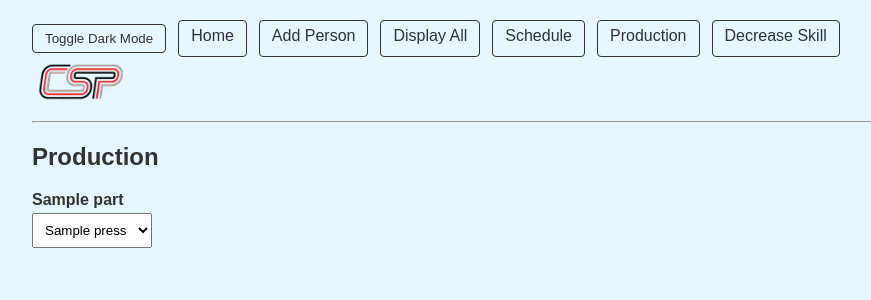
After one commit to HomeLabTec/CSP-Training-and-Scheudle, a Flask app: template templates/production.html in a window 1280 px wide. The commit adds this page. Shown: the top 300 px of the page, without its empty margins (158-1029 px from the left). Run offline with Flask 3, Linux system fonts and the light colour scheme; the template is opened without the code that fills it: most values are stand-ins (such as "Sample title", 1, 10 or a date in 2020).

Commit message:
Add Production tab with press selection

```diff
--- a/app.py
+++ b/app.py
@@ -14,6 +14,13 @@ STATIONS = [
     "Great White Bonder 1", "Great White Bonder 2", "Great White Sub Bonder",
     "H567 Packout", "D-shield", "H567 Hood Bonder", "CS1",
     "H567 Ext Bonder", "Driver Assignment", "PC Assignment", "Common Load",
+]
+
+# list of presses used on the production page
+PRESS_OPTIONS = [
+    "Press 1", "Press 2", "Press 3", "Press 4", "Press 5", "Press 6",
+    "Press 7", "Press 8", "Press 9", "Press 10", "Press 11", "Press 12",
+    "Press 13", "Press 20", "Press 25", "Press 26",
 ]
 
 def load_workbook_data():
@@ -62,6 +69,14 @@ def display():
     wb, ws, headers, data = load_workbook_data()
     parts = [part for _, part in headers]
     return render_template("display.html", parts=parts, data=data)
+
+
+@app.route("/production")
+def production():
+    """Show parts from the workbook with a press selection dropdown."""
+    _, _, headers, _ = load_workbook_data()
+    parts = [part for _, part in headers]
+    return render_template("production.html", parts=parts, presses=PRESS_OPTIONS)
 
 
 @app.route("/search")
--- a/templates/base.html
+++ b/templates/base.html
@@ -92,6 +92,7 @@
         <a href="{{ url_for('add') }}">Add Person</a>
         <a href="{{ url_for('display') }}">Display All</a>
         <a href="{{ url_for('schedule') }}">Schedule</a>
+        <a href="{{ url_for('production') }}">Production</a>
         <a href="{{ url_for('decrease') }}">Decrease Skill</a>
       </div>
       <div class="logo">
--- /dev/null
+++ b/templates/production.html
@@ -0,0 +1,17 @@
+{% extends "base.html" %}
+
+{% block content %}
+  <h2>Production</h2>
+  <div>
+    {% for part in parts %}
+      <div style="margin-bottom: 15px;">
+        <strong>{{ part }}</strong><br>
+        <select name="press_{{ loop.index0 }}">
+          {% for press in presses %}
+            <option value="{{ press }}">{{ press }}</option>
+          {% endfor %}
+        </select>
+      </div>
+    {% endfor %}
+  </div>
+{% endblock %}
```
